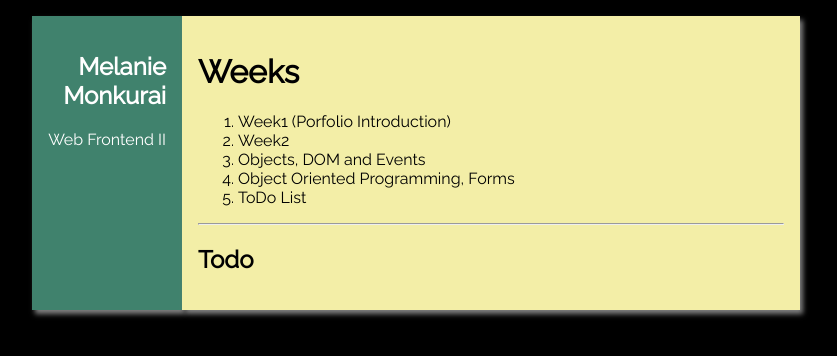
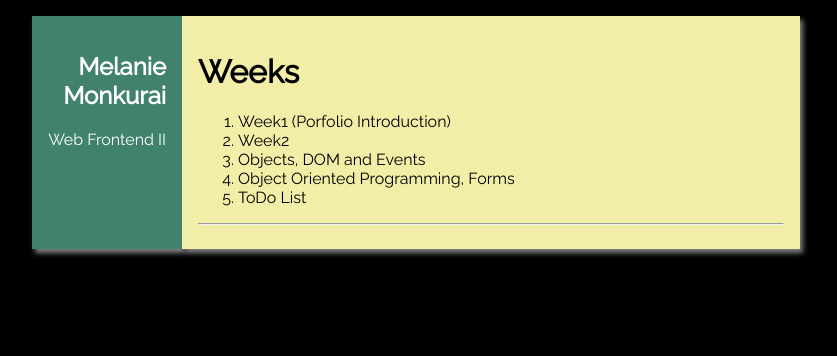
Before and after one commit to Melaniemonks/webFrontend, a plain HTML site: page index.html in a window 1280 px wide. Shown: the whole page, without its empty margins (224-1061 px from the left). Drawn offline with Linux system fonts and the light colour scheme.

Commit message:
initial commit

```diff
--- a/index.html
+++ b/index.html
@@ -21,7 +21,6 @@
             <ol id="weeks"></ol>
 
             <hr>
-            <h2>Todo</h2>
 
         </main>
     </div>
```
